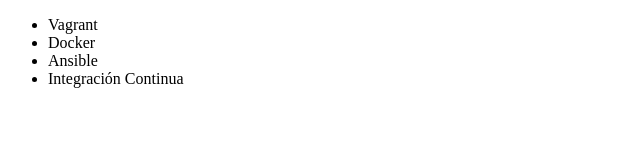
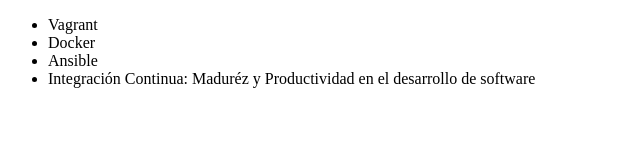
Before and after one commit to WalterE94/Git-Github-Alura, a plain HTML site: page index.html in a window 1280 px wide. Shown: the whole page, without its empty margins (0-640 px from the left). Drawn offline with Linux system fonts and the light colour scheme.

Commit message:
Renombrando Curso de Integración Continua

```diff
--- a/index.html
+++ b/index.html
@@ -9,7 +9,7 @@
             <li>Vagrant</li>
             <li>Docker</li>
             <li>Ansible</li>
-            <li>Integración Continua</li>
+            <li>Integración Continua: Maduréz y Productividad en el desarrollo de software</li>
         </ul>
     </body>
 </html>
```
